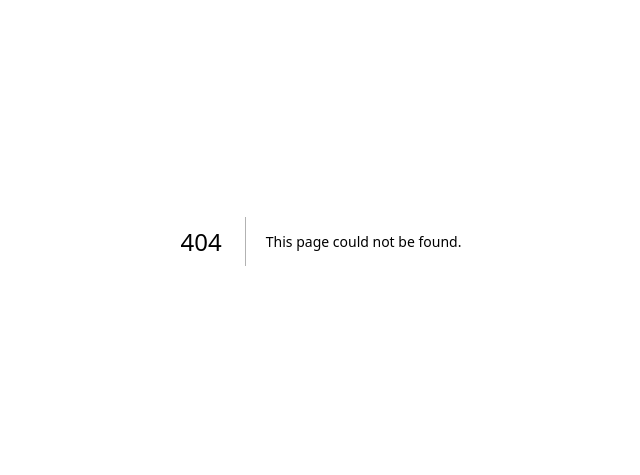
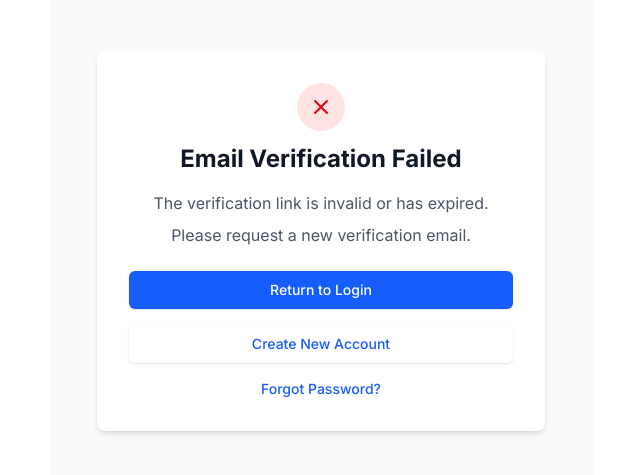
Before and after one commit to stevenmulya/mystore-nextjs, a Next.js app: page /auth/verification-error in a window 1280 px wide. Before the commit this address had no page. Shown: the part 175-650 px from the top of the page, without its empty margins (319-959 px from the left). Built offline with nearby package versions, Linux system fonts and the light colour scheme.

Commit message:
Initial commit

```diff
--- a/src/app/auth/email-verified/page.tsx
+++ b/src/app/auth/email-verified/page.tsx
@@ -1,20 +1,24 @@
 "use client";
 
-import { useEffect } from 'react';
-import { useRouter, useSearchParams } from 'next/navigation';
+import { useEffect, useState } from 'react';
+import { useRouter } from 'next/navigation';
 import { supabase } from '@/lib/supabase';
 import Link from 'next/link';
 
-export default function EmailVerified() {
+export default function EmailVerificationPage() {
   const router = useRouter();
-  const searchParams = useSearchParams();
-  const token_hash = searchParams.get('token_hash');
-  const type = searchParams.get('type');
+  const [status, setStatus] = useState<'verifying' | 'success' | 'error'>('verifying');
+  const [countdown, setCountdown] = useState(5);
 
   useEffect(() => {
+    // Get token from URL
+    const params = new URLSearchParams(window.location.search);
+    const token_hash = params.get('token_hash');
+    const type = params.get('type');
+
     const verifyEmail = async () => {
       if (!token_hash || type !== 'email') {
-        router.push('/auth/verification-error');
+        setStatus('error');
         return;
       }
 
@@ -26,26 +30,69 @@ export default function EmailVerified() {
 
         if (error) throw error;
 
-        // Optional: Update user metadata or perform post-verification logic
+        // Update user metadata
         await supabase.auth.updateUser({
           data: { email_verified: true },
         });
 
+        setStatus('success');
+
+        // Start countdown for redirect
+        const timer = setInterval(() => {
+          setCountdown((prev) => {
+            if (prev <= 1) {
+              clearInterval(timer);
+              router.push('/dashboard');
+              return 0;
+            }
+            return prev - 1;
+          });
+        }, 1000);
+
+        return () => clearInterval(timer);
       } catch (error) {
-        console.error('Email verification error:', error);
-        router.push('/auth/verification-error');
+        console.error('Verification error:', error);
+        setStatus('error');
       }
     };
 
     verifyEmail();
-  }, [router, token_hash, type]);
+  }, [router]);
 
   return (
-    <div className="min-h-screen flex items-center justify-center bg-gray-50 py-12 px-4 sm:px-6 lg:px-8">
-      <div className="max-w-md w-full bg-white p-8 rounded-lg shadow-md text-center">
-        <div className="mb-6">
+    <div className="min-h-screen flex items-center justify-center bg-gray-50 px-4 py-12 sm:px-6 lg:px-8">
+      <div className="w-full max-w-md space-y-8 bg-white p-8 rounded-lg shadow-md">
+        {status === 'verifying' && (
+          <div className="text-center">
+            <div className="mx-auto h-12 w-12 text-blue-500 animate-spin">
               <svg
-            className="mx-auto h-12 w-12 text-green-500"
+                xmlns="http://www.w3.org/2000/svg"
+                fill="none"
+                viewBox="0 0 24 24"
+                stroke="currentColor"
+              >
+                <path
+                  strokeLinecap="round"
+                  strokeLinejoin="round"
+                  strokeWidth={2}
+                  d="M12 3v1m0 16v1m9-9h-1M4 12H3m15.364 6.364l-.707-.707M6.343 6.343l-.707-.707m12.728 0l-.707.707M6.343 17.657l-.707.707M16 12a4 4 0 11-8 0 4 4 0 018 0z"
+                />
+              </svg>
+            </div>
+            <h2 className="mt-6 text-2xl font-bold text-gray-900">
+              Verifying your email...
+            </h2>
+            <p className="mt-2 text-gray-600">
+              Please wait while we verify your email address.
+            </p>
+          </div>
+        )}
+
+        {status === 'success' && (
+          <div className="text-center">
+            <div className="mx-auto flex items-center justify-center h-12 w-12 rounded-full bg-green-100">
+              <svg
+                className="h-6 w-6 text-green-600"
                 fill="none"
                 stroke="currentColor"
                 viewBox="0 0 24 24"
@@ -55,34 +102,70 @@ export default function EmailVerified() {
                   strokeLinecap="round"
                   strokeLinejoin="round"
                   strokeWidth={2}
-              d="M9 12l2 2 4-4m6 2a9 9 0 11-18 0 9 9 0 0118 0z"
+                  d="M5 13l4 4L19 7"
                 />
               </svg>
-          <h2 className="mt-2 text-2xl font-bold text-gray-900">
-            Email Verified Successfully!
+            </div>
+            <h2 className="mt-3 text-2xl font-bold text-gray-900">
+              Email Verified!
             </h2>
             <p className="mt-2 text-gray-600">
-            Your email address has been successfully verified.
+              Your email has been successfully verified.
             </p>
-        </div>
-
+            <p className="mt-4 text-gray-600">
+              Redirecting to dashboard in {countdown} seconds...
+            </p>
             <div className="mt-6">
               <Link
                 href="/dashboard"
                 className="w-full flex justify-center py-2 px-4 border border-transparent rounded-md shadow-sm text-sm font-medium text-white bg-blue-600 hover:bg-blue-700 focus:outline-none focus:ring-2 focus:ring-offset-2 focus:ring-blue-500"
               >
-            Go to Dashboard
+                Go to Dashboard Now
               </Link>
             </div>
+          </div>
+        )}
 
-        <div className="mt-4 text-sm text-center">
+        {status === 'error' && (
+          <div className="text-center">
+            <div className="mx-auto flex items-center justify-center h-12 w-12 rounded-full bg-red-100">
+              <svg
+                className="h-6 w-6 text-red-600"
+                fill="none"
+                stroke="currentColor"
+                viewBox="0 0 24 24"
+                xmlns="http://www.w3.org/2000/svg"
+              >
+                <path
+                  strokeLinecap="round"
+                  strokeLinejoin="round"
+                  strokeWidth={2}
+                  d="M6 18L18 6M6 6l12 12"
+                />
+              </svg>
+            </div>
+            <h2 className="mt-3 text-2xl font-bold text-gray-900">
+              Verification Failed
+            </h2>
+            <p className="mt-2 text-gray-600">
+              The verification link is invalid or has expired.
+            </p>
+            <div className="mt-6 space-y-4">
               <Link
                 href="/auth/login"
-            className="font-medium text-blue-600 hover:text-blue-500"
+                className="w-full flex justify-center py-2 px-4 border border-transparent rounded-md shadow-sm text-sm font-medium text-white bg-blue-600 hover:bg-blue-700 focus:outline-none focus:ring-2 focus:ring-offset-2 focus:ring-blue-500"
               >
-            Or return to login
+                Return to Login
+              </Link>
+              <Link
+                href="/auth/register"
+                className="w-full flex justify-center py-2 px-4 border border-transparent rounded-md shadow-sm text-sm font-medium text-blue-600 hover:text-blue-500 focus:outline-none focus:ring-2 focus:ring-offset-2 focus:ring-blue-500"
+              >
+                Create New Account
               </Link>
             </div>
+          </div>
+        )}
       </div>
     </div>
   );
--- /dev/null
+++ b/src/app/auth/verification-error/page.tsx
@@ -0,0 +1,64 @@
+"use client";
+
+import Link from 'next/link';
+
+export default function VerificationError() {
+  return (
+    <div className="min-h-screen flex items-center justify-center bg-gray-50 py-12 px-4 sm:px-6 lg:px-8">
+      <div className="max-w-md w-full bg-white p-8 rounded-lg shadow-md text-center">
+        {/* Error Icon */}
+        <div className="mx-auto flex items-center justify-center h-12 w-12 rounded-full bg-red-100">
+          <svg
+            className="h-6 w-6 text-red-600"
+            fill="none"
+            stroke="currentColor"
+            viewBox="0 0 24 24"
+            xmlns="http://www.w3.org/2000/svg"
+          >
+            <path
+              strokeLinecap="round"
+              strokeLinejoin="round"
+              strokeWidth={2}
+              d="M6 18L18 6M6 6l12 12"
+            />
+          </svg>
+        </div>
+
+        {/* Error Message */}
+        <h2 className="mt-3 text-2xl font-bold text-gray-900">
+          Email Verification Failed
+        </h2>
+        <div className="mt-4 text-gray-600 space-y-2">
+          <p>The verification link is invalid or has expired.</p>
+          <p>Please request a new verification email.</p>
+        </div>
+
+        {/* Actions */}
+        <div className="mt-6 space-y-4">
+          <Link
+            href="/auth/login"
+            className="w-full flex justify-center py-2 px-4 border border-transparent rounded-md shadow-sm text-sm font-medium text-white bg-blue-600 hover:bg-blue-700 focus:outline-none focus:ring-2 focus:ring-offset-2 focus:ring-blue-500"
+          >
+            Return to Login
+          </Link>
+
+          <Link
+            href="/auth/register"
+            className="w-full flex justify-center py-2 px-4 border border-transparent rounded-md shadow-sm text-sm font-medium text-blue-600 hover:text-blue-500 focus:outline-none focus:ring-2 focus:ring-offset-2 focus:ring-blue-500"
+          >
+            Create New Account
+          </Link>
+
+          <div className="text-sm">
+            <Link
+              href="/auth/forgot-password"
+              className="font-medium text-blue-600 hover:text-blue-500"
+            >
+              Forgot Password?
+            </Link>
+          </div>
+        </div>
+      </div>
+    </div>
+  );
+}
```
Lines whose indentation alone changed are shown as unchanged.
